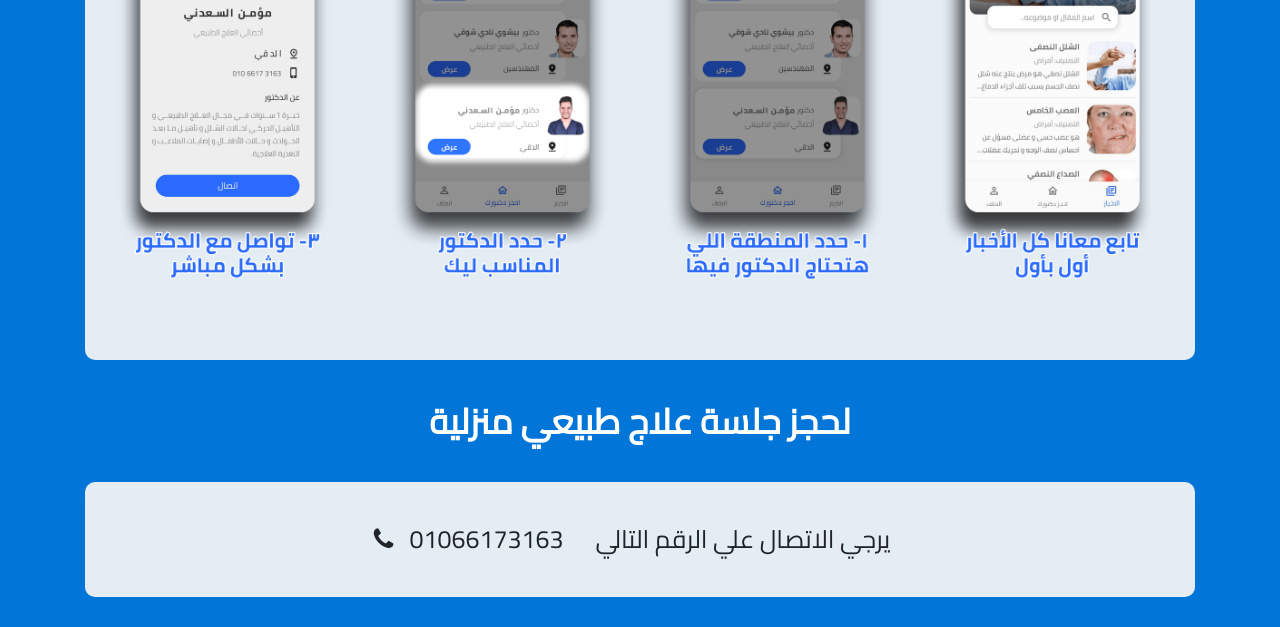
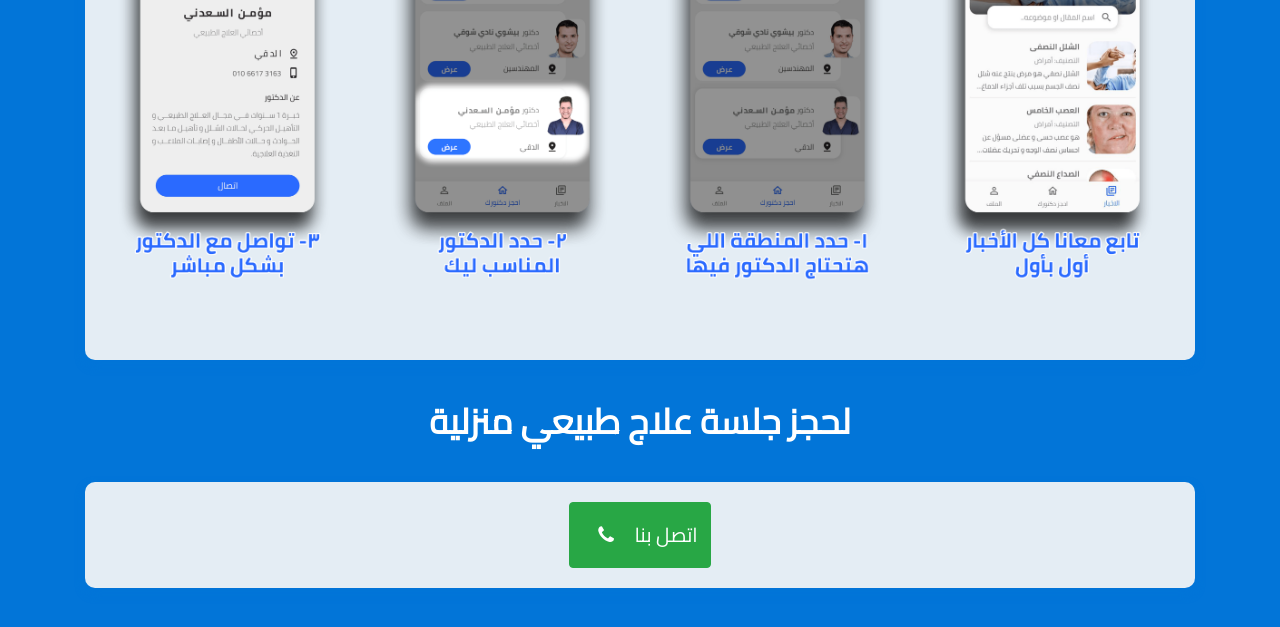
Before and after one commit to sherif94/elagak_tabyee, a plain HTML site: page index.html in a window 1280 px wide. Shown: the part 1187-1814 px from the top of the page. Drawn offline with Linux system fonts and the light colour scheme.

Commit message:
call us modified

```diff
--- a/css/style.css
+++ b/css/style.css
@@ -40,6 +40,10 @@ body {
   margin:40px 0;
   font-weight:700;
   color:var(--white);
+}
+
+.etslNow {
+     font-size:20px;
 }
 
 /*************************
@@ -146,6 +150,10 @@ Some media Query for icon and animation icon and google play icone and som headi
     {
         display: none;
     }
+
+    .headt {
+         font-size: 16px;
+    }
 }
 
 @media (max-width: 540px) {
@@ -158,4 +166,5 @@ Some media Query for icon and animation icon and google play icone and som headi
       color:var(--white);
     }
 
+
 }
--- a/index.html
+++ b/index.html
@@ -104,8 +104,8 @@
 
       <div class="etsal headt">
 
-          <span class="m-3">يرجي الاتصال علي الرقم التالي </span>
-         <span class="m-3">01066173163 </span><i class="fa fa-phone"></i>
+<!--         <span class="m-3 headt">اتصل بنا الان </span>-->
+         <a href="tel:01066173163" class="btn btn-success etslNow">اتصل بنا <i class="fa fa-phone m-3"></i></a>
 
       </div>
     </div>
```
Also changed, not shown: 1 other file.
